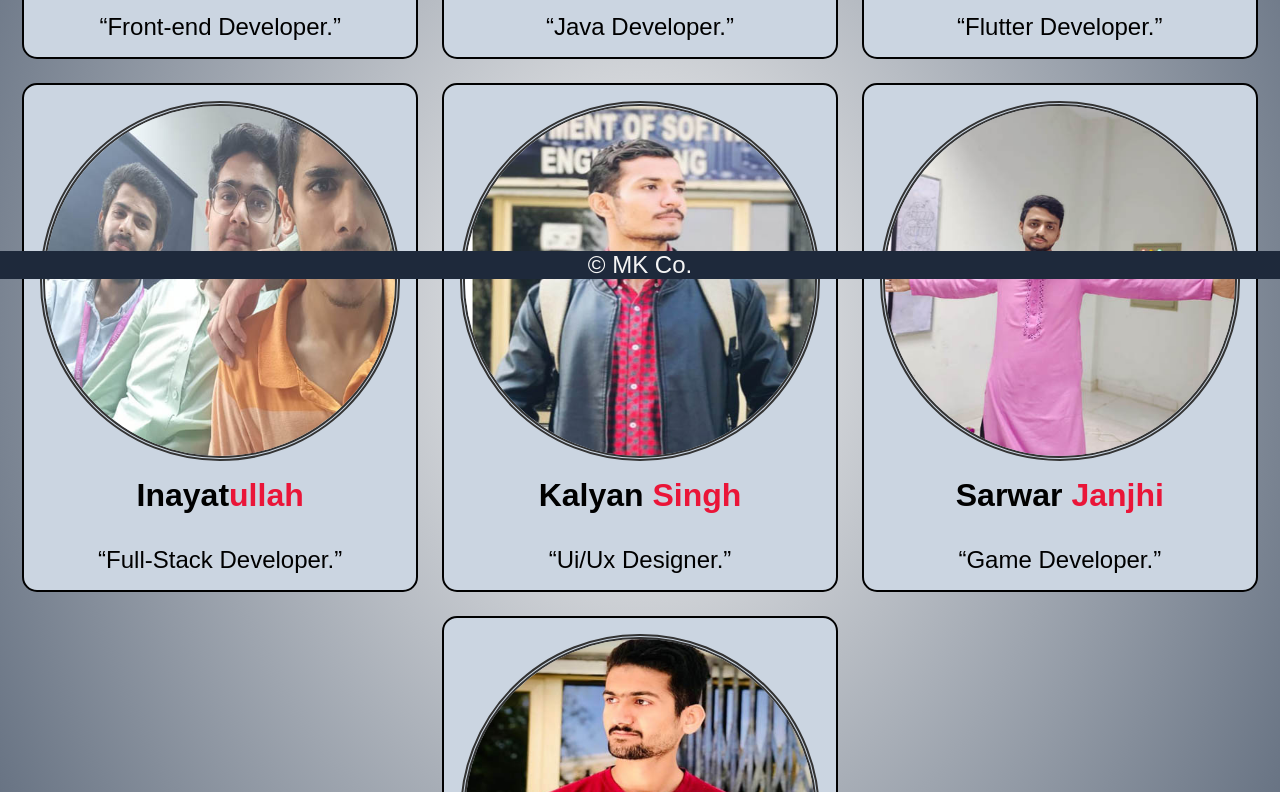
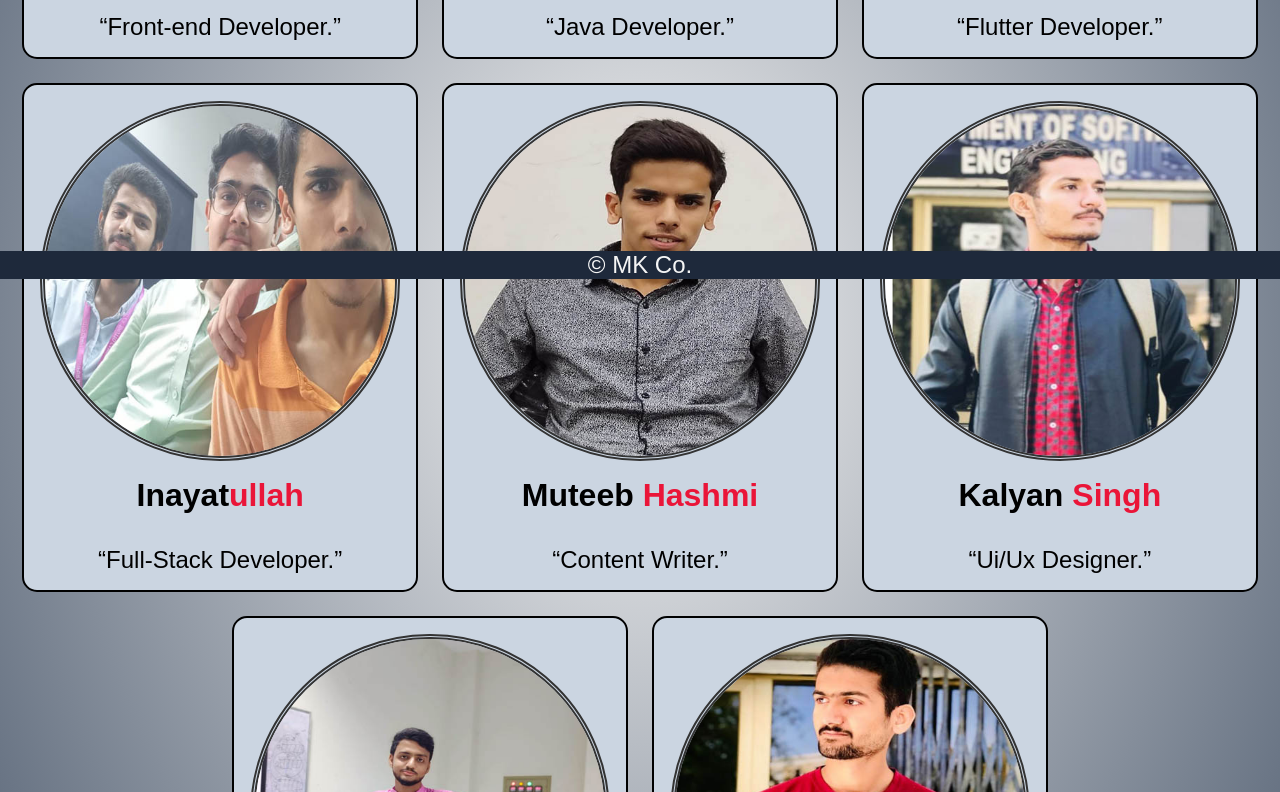
Before and after one commit to Manove2003/team-intro, a plain HTML site: page index.html in a window 1280 px wide. Shown: the part 521-1313 px from the top of the page. Drawn offline with Linux system fonts and the light colour scheme.

Commit message:
Picture Updated

```diff
--- a/index.html
+++ b/index.html
@@ -67,6 +67,18 @@
         </figure>
         <p><q>Full-Stack Developer.</q></p>
       </article>
+      <article id="profile" class="card">
+        <figure>
+          <img
+            src="images/muteeb500.jpg"
+            alt="Muteeb"
+            width="500"
+            height="500"
+          />
+          <figcaption>Muteeb <span class="nowrap">Hashmi</span></figcaption>
+        </figure>
+        <p><q>Content Writer.</q></p>
+      </article>
       <article id="profile3" class="card">
         <figure>
           <img
@@ -79,6 +91,7 @@
         </figure>
         <p><q>Ui/Ux Designer.</q></p>
       </article>
+
       <article id="profile3" class="card">
         <figure>
           <img
```
Also changed, not shown: images/faian.jpg (deleted), images/inayat.jpg (deleted), images/inayat01.jpg (deleted), images/kalyan1.jpg (deleted), images/majid.jpg (deleted), images/mk.jpg (deleted), images/mk01.jpg (deleted), images/muteeb500.jpg (added), images/sahil.jpg (deleted), images/sahil1.jpg (deleted), images/sarwar.jpg (deleted).
